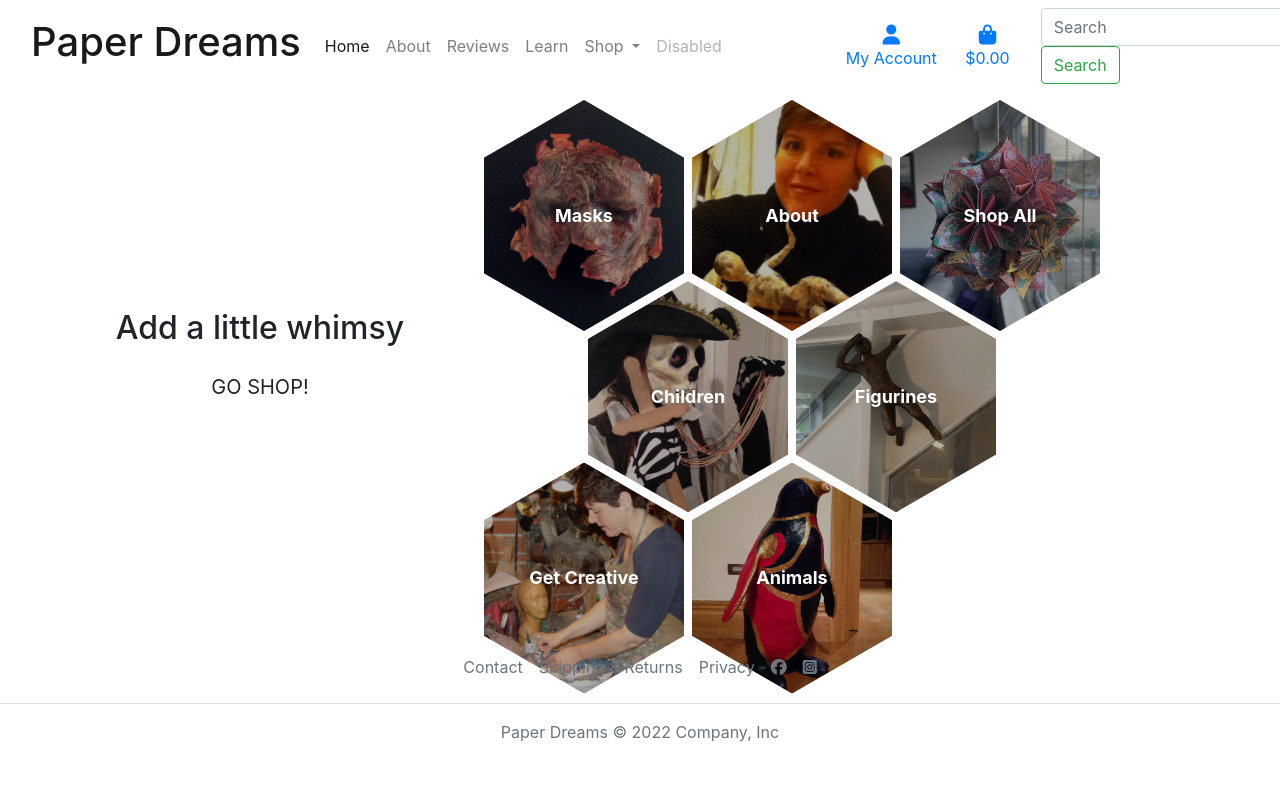
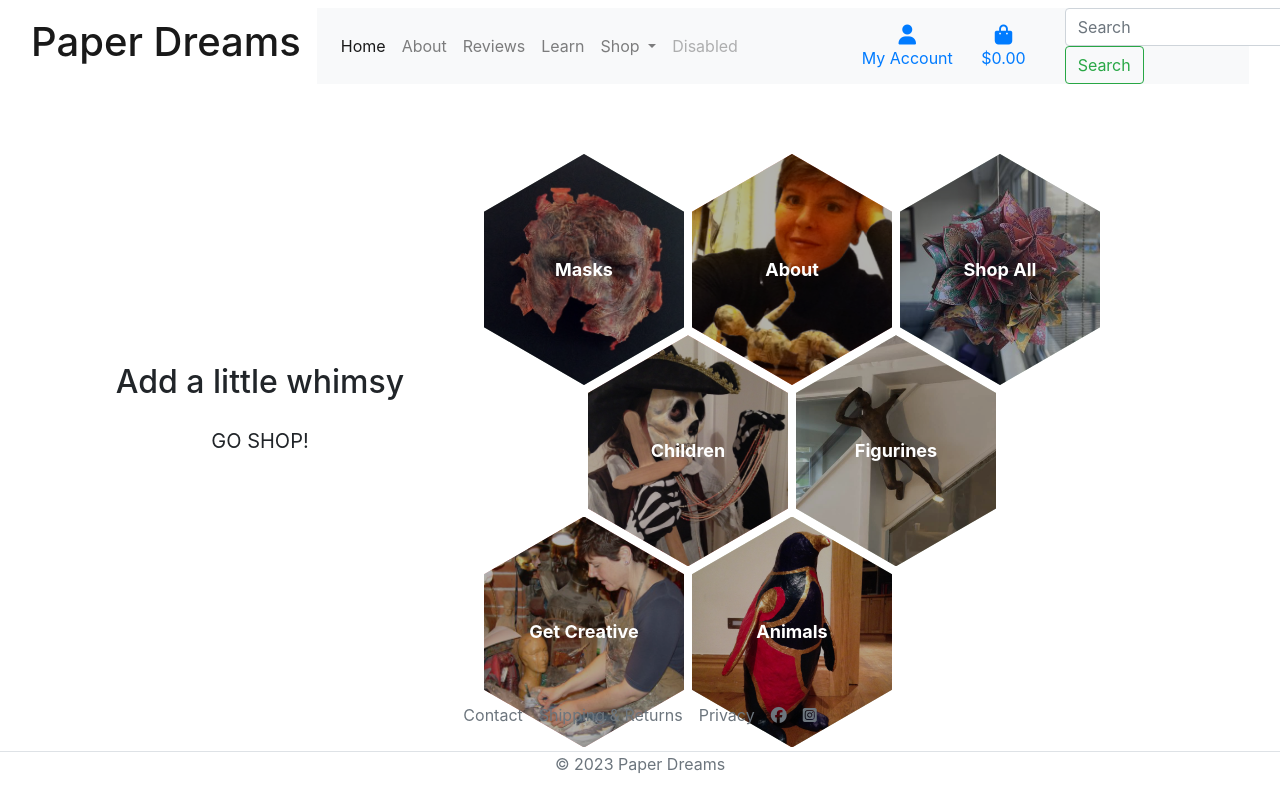
Before and after one commit to leah-jala/NEW-paperdreams, a Django app: template home/templates/home/index.html in a window 1280 px wide. Before the commit the page ends 742 px from the top, so only its background shows below. Run offline with Django 3.2, Linux system fonts and the light colour scheme; the template is opened without the code that fills it, so the values that code supplies are empty; some libraries are stand-ins or nearby versions.

Commit message:
Adjust spacing and font size in navbar and dropdowns

```diff
--- a/home/static/home/css/home.css
+++ b/home/static/home/css/home.css
@@ -1,3 +1,9 @@
+#hero {
+  margin-top: 50px;
+}
+.row {
+  margin-top: 75px;
+}
 .main-wrapper {
   display: flex;
   justify-content: center;
--- a/home/templates/home/index.html
+++ b/home/templates/home/index.html
@@ -6,7 +6,7 @@
 {% endblock %}
 
 {% block page_header %}
-<div class="container header-container mt-5">
+<div class="container header-container">
   <div class="row">
     <div class="col"></div>
   </div>
@@ -14,7 +14,7 @@
 {% endblock %}
 
 {% block content %}
-<div class="container mt-5">
+<div class="container" id="hero">
   <div class="row justify-content-center">
     <div class="col-lg-4 d-flex align-items-center justify-content-center">
       <div class="text-center">
--- a/static/css/base.css
+++ b/static/css/base.css
@@ -12,4 +12,10 @@ body {
 
 h1 {
     font-family: 'Henny Penny';
+    font-size: 32px;
+
 }
+
+footer {
+    background-color: #e2ebdb;
+}
--- a/templates/base.html
+++ b/templates/base.html
@@ -44,7 +44,7 @@
 </head>
 
 <body>
-  <header class="container-fluid fixed-top">
+  <header class="container-fluid fixed-top mb-3">
     <nav class="navbar navbar-expand-lg navbar-light">
       <a class="navbar-brand" href="{% url 'home' %}"><h1>Paper Dreams</h1></a>
       <button class="navbar-toggler" type="button" data-toggle="collapse" data-target="#navbarSupportedContent"
@@ -52,8 +52,8 @@
         <span class="navbar-toggler-icon"></span>
       </button>
 
-      <div class="collapse navbar-collapse" id="navbarSupportedContent">
-        <ul class="navbar-nav mr-auto">
+      <div class="collapse navbar-collapse bg-light" id="navbarSupportedContent">
+        <ul class="navbar-nav ml-3">
           <li class="nav-item active">
             <a class="nav-link" href="#">Home <span class="sr-only">(current)</span></a>
           </li>
@@ -73,8 +73,7 @@
             <div class="dropdown-menu">
               <a class="dropdown-item" href="#">Animals</a>
               <a class="dropdown-item" href="#">Children</a>
-              <a class="dropdown-item" href="#">Figures</a>
-              <a class="dropdown-item" href="#">Home</a>
+              <a class="dropdown-item" href="#">Figurines</a>
               <a class="dropdown-item" href="#">Masks</a>
             </div>
           </li>
@@ -121,7 +120,7 @@
           </li>
           </ul>
         </div>
-        <form method="GET" action="" class="form-inline my-2 my-lg-0">
+        <form method="GET" action="" class="form-inline m-2 my-lg-0">
           <input class="form-control mr-sm-2" type="text" name="q" placeholder="Search" aria-label="Search">
           <button class="btn btn-outline-success my-2 my-sm-0" type="submit">Search</button>
         </form>
@@ -137,9 +136,8 @@
 
   {% block content %}
   {% endblock %}
-
-  <footer class="py-3 my-4 fixed-bottom">
-    <ul class="nav justify-content-center border-bottom pb-3 mb-3">
+  <footer class="py-1 my-1 fixed-bottom">
+    <ul class="nav justify-content-center border-bottom pb-3">
       <li class="nav-item"><a href="#" class="nav-link px-2 text-muted">Contact</a></li>
       <li class="nav-item"><a href="#" class="nav-link px-2 text-muted">Shipping & Returns</a></li>
       <li class="nav-item"><a href="#" class="nav-link px-2 text-muted">Privacy</a></li>
@@ -152,7 +150,7 @@
         <i class="fa-brands fa-instagram-square"></i></a>
       </li>
     </ul>
-    <p class="text-center text-muted">Paper Dreams © 2022 Company, Inc</p>
+    <p class="text-center text-muted">© 2023 Paper Dreams</p>
   </footer>
 
 
```
